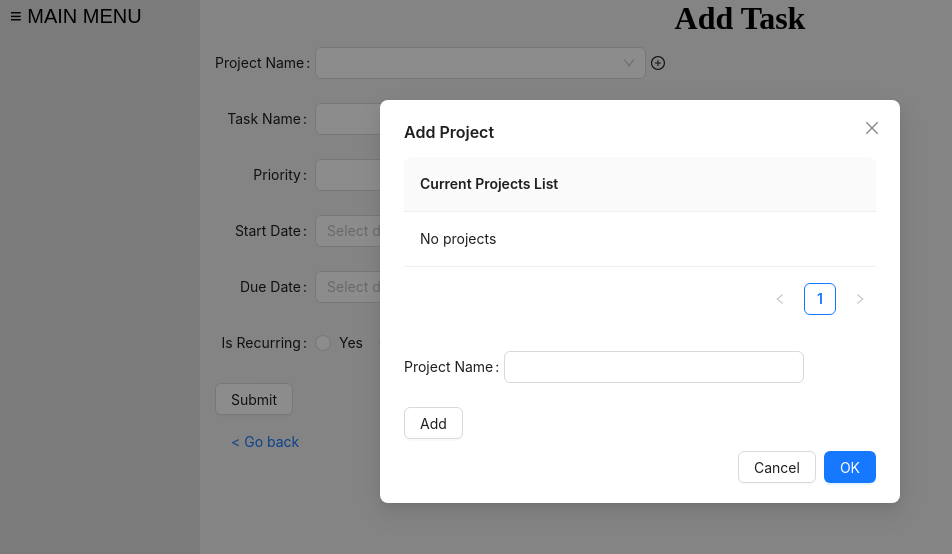
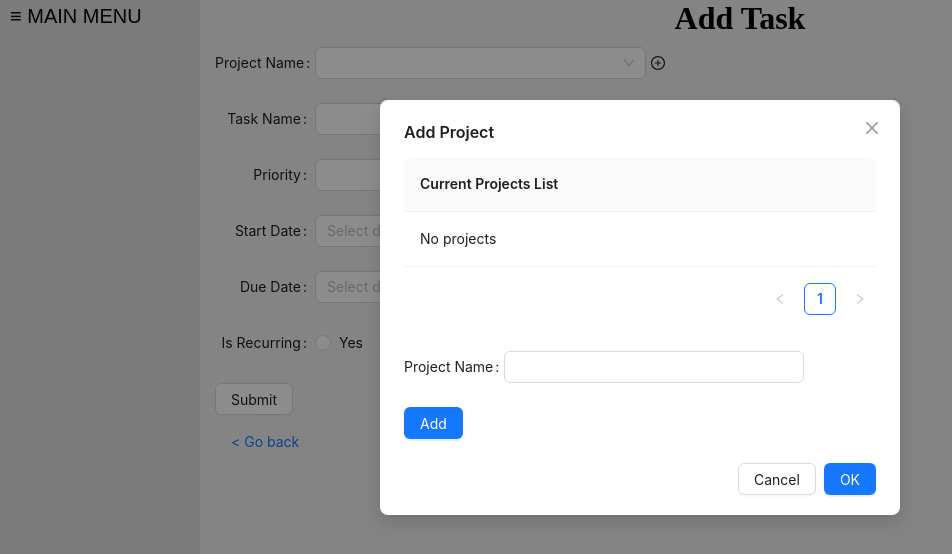
Before and after one commit to jdolphin5/TaskJolt, a React app in the folder client/: page /addtask/1 in a window 1280 px wide. Both pictures are taken after a click on the element 658 px from the left and 63 px from the top of the page. Shown: the top 554 px of the page, without its empty margins (0-952 px from the left). Built offline with nearby package versions, Linux system fonts and the light colour scheme.

Commit message:
impelmented add project API call - no db insertion

```diff
--- a/client/src/components/AddProjectModal.tsx
+++ b/client/src/components/AddProjectModal.tsx
@@ -1,5 +1,6 @@
 import React, { useState, useEffect } from "react";
 import { Modal, Table, Button, Form, Input } from "antd";
+import axios from "axios";
 
 interface AddProjectProps {
   showHideAddProjectModal: boolean;
@@ -76,6 +77,29 @@ const AddProjectModal: React.FC<AddProjectProps> = ({
     key: index.toString(),
   }));
 
+  const [formData, setFormData] = useState<{ name?: string }>({});
+
+  const handleInputChange = (e: any) => {
+    const { name, value } = e.target;
+    setFormData({ ...formData, [name]: value });
+  };
+
+  const handleSubmit = async () => {
+    try {
+      console.log(formData);
+      // Make API call using axios
+      const response = await axios.post(
+        "http://localhost:3000/api/addproject/",
+        formData
+      );
+      console.log("API Response:", response.data);
+      // Reset form after successful submission
+      setFormData({});
+    } catch (error) {
+      console.error("Error submitting form:", error);
+    }
+  };
+
   return (
     <div>
       <Modal
@@ -103,11 +127,20 @@ const AddProjectModal: React.FC<AddProjectProps> = ({
             style={{
               maxWidth: 400,
             }}
+            onFinish={handleSubmit}
           >
-            <Form.Item label="Project Name">
-              <Input />
+            <Form.Item label="Project Name" rules={[{ required: true }]}>
+              <Input
+                name="name"
+                value={formData.name}
+                onChange={handleInputChange}
+              />
             </Form.Item>
-            <Button>Add</Button>
+            <Form.Item>
+              <Button type="primary" htmlType="submit">
+                Add
+              </Button>
+            </Form.Item>
           </Form>
         </div>
       </Modal>
```
Also changed, not shown: 1 other file (tests, documents, lock files or other folders).
